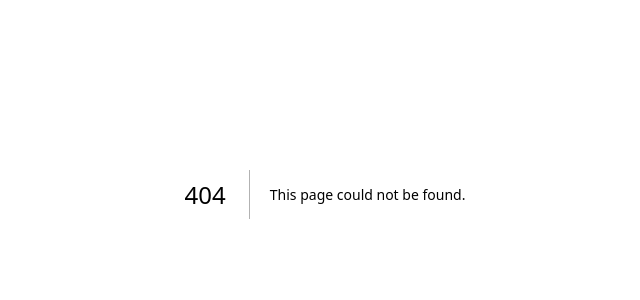
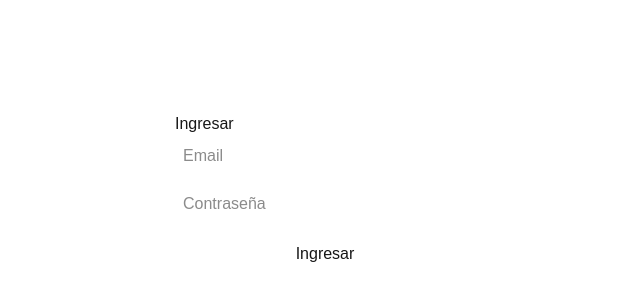
Before and after one commit to alejandroezquivel49-creator/pizzeria-qr, a Next.js app: page /login in a window 1280 px wide. Before the commit this address had no page. Shown: the part 206-506 px from the top of the page, without its empty margins (315-955 px from the left). Built offline with nearby package versions, Linux system fonts and the light colour scheme; no server answers.

Commit message:
Agregar login y proteccion de rutas admin

```diff
--- /dev/null
+++ b/app/login/page.tsx
@@ -0,0 +1,59 @@
+'use client'
+
+import { useState } from 'react'
+import { useRouter } from 'next/navigation'
+import { supabase } from '@/lib/supabase'
+
+export default function LoginPage() {
+  const router = useRouter()
+  const [email, setEmail] = useState('')
+  const [password, setPassword] = useState('')
+  const [error, setError] = useState('')
+  const [cargando, setCargando] = useState(false)
+
+  const handleLogin = async () => {
+    setCargando(true)
+    setError('')
+    const { error } = await supabase.auth.signInWithPassword({ email, password })
+    setCargando(false)
+    if (error) {
+      setError('Email o contraseña incorrectos')
+      return
+    }
+    router.push('/admin')
+  }
+
+  return (
+    <div
+      style={{
+        minHeight: '100vh',
+        display: 'flex',
+        alignItems: 'center',
+        justifyContent: 'center',
+        fontFamily: 'sans-serif',
+      }}
+    >
+      <div style={{ width: 300 }}>
+        <h2>Ingresar</h2>
+        <input
+          placeholder="Email"
+          value={email}
+          onChange={(e) => setEmail(e.target.value)}
+          style={{ display: 'block', marginBottom: 8, padding: 8, width: '100%' }}
+        />
+        <input
+          placeholder="Contraseña"
+          type="password"
+          value={password}
+          onChange={(e) => setPassword(e.target.value)}
+          onKeyDown={(e) => e.key === 'Enter' && handleLogin()}
+          style={{ display: 'block', marginBottom: 8, padding: 8, width: '100%' }}
+        />
+        {error && <p style={{ color: 'red', fontSize: 13 }}>{error}</p>}
+        <button onClick={handleLogin} disabled={cargando} style={{ width: '100%', padding: 10 }}>
+          {cargando ? 'Ingresando...' : 'Ingresar'}
+        </button>
+      </div>
+    </div>
+  )
+}
--- a/app/page.tsx
+++ b/app/page.tsx
@@ -1,6 +1,16 @@
+'use client'
+
+import { useEffect, useState } from 'react'
 import Link from 'next/link'
+import { supabase } from '@/lib/supabase'
 
 export default function Home() {
+  const [logueado, setLogueado] = useState(false)
+
+  useEffect(() => {
+    supabase.auth.getSession().then(({ data }) => setLogueado(!!data.session))
+  }, [])
+
   return (
     <div
       style={{
@@ -20,18 +30,16 @@ export default function Home() {
       </p>
 
       <div style={{ marginTop: 60, fontSize: 12, color: '#ccc' }}>
-        <Link href="/admin" style={{ color: '#ccc', marginRight: 12 }}>
-          Admin
-        </Link>
-        <Link href="/admin/qr" style={{ color: '#ccc', marginRight: 12 }}>
-          Generar QR
-        </Link>
-        <Link href="/cocina" style={{ color: '#ccc', marginRight: 12 }}>
-          Cocina
-        </Link>
-        <Link href="/caja" style={{ color: '#ccc' }}>
-          Caja
-        </Link>
+        {logueado ? (
+          <>
+            <Link href="/admin" style={{ color: '#ccc', marginRight: 12 }}>Admin</Link>
+            <Link href="/admin/qr" style={{ color: '#ccc', marginRight: 12 }}>Generar QR</Link>
+            <Link href="/cocina" style={{ color: '#ccc', marginRight: 12 }}>Cocina</Link>
+            <Link href="/caja" style={{ color: '#ccc' }}>Caja</Link>
+          </>
+        ) : (
+          <Link href="/login" style={{ color: '#ccc' }}>Ingresar</Link>
+        )}
       </div>
     </div>
   )
--- /dev/null
+++ b/components/RequireAuth.tsx
@@ -0,0 +1,32 @@
+'use client'
+
+import { useEffect, useState } from 'react'
+import { useRouter } from 'next/navigation'
+import { supabase } from '@/lib/supabase'
+import type { Session } from '@supabase/supabase-js'
+
+export default function RequireAuth({ children }: { children: React.ReactNode }) {
+  const router = useRouter()
+  const [session, setSession] = useState<Session | null>(null)
+  const [cargando, setCargando] = useState(true)
+
+  useEffect(() => {
+    supabase.auth.getSession().then(({ data }) => {
+      setSession(data.session)
+      setCargando(false)
+      if (!data.session) router.push('/login')
+    })
+
+    const { data: listener } = supabase.auth.onAuthStateChange((_event, s) => {
+      setSession(s)
+      if (!s) router.push('/login')
+    })
+
+    return () => listener.subscription.unsubscribe()
+  }, [router])
+
+  if (cargando) return <div style={{ padding: 40 }}>Verificando acceso...</div>
+  if (!session) return null
+
+  return <>{children}</>
+}
```
